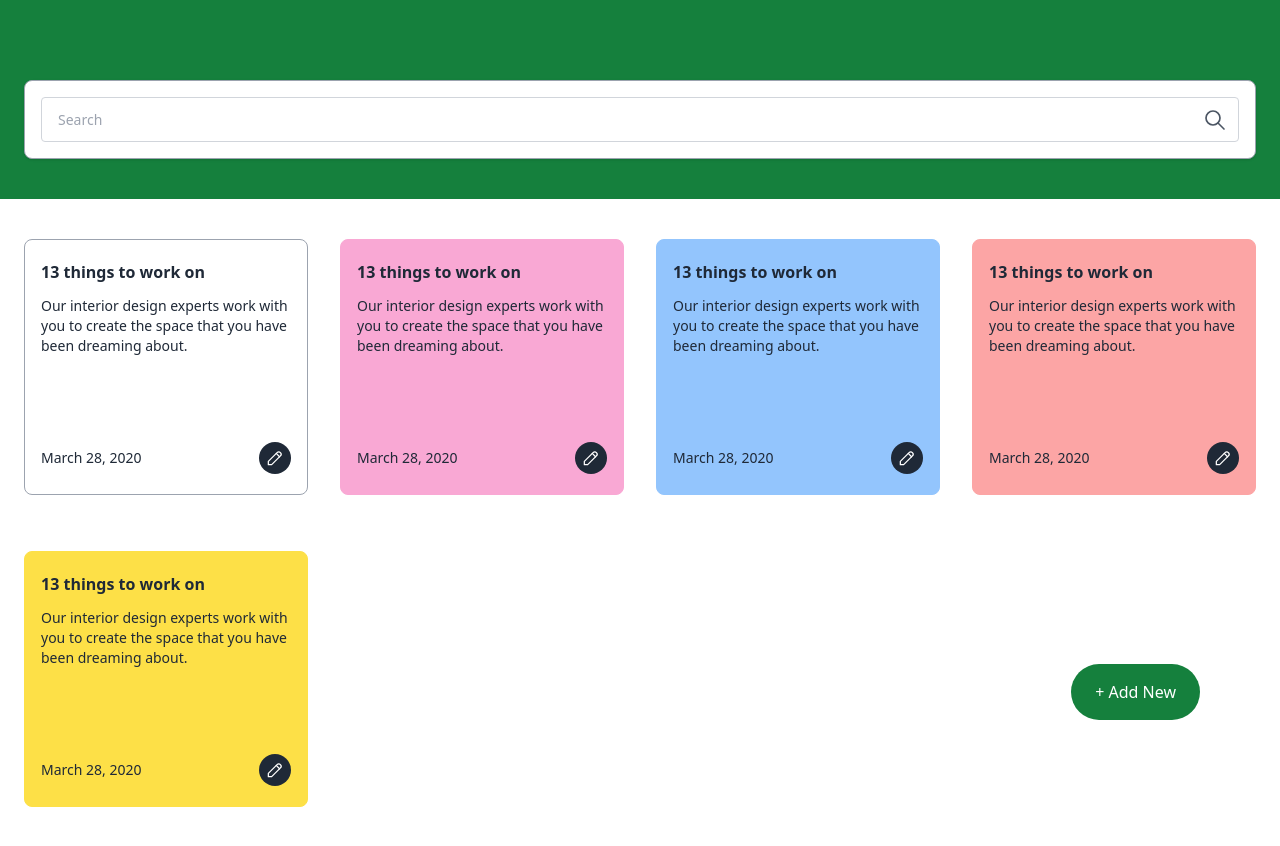
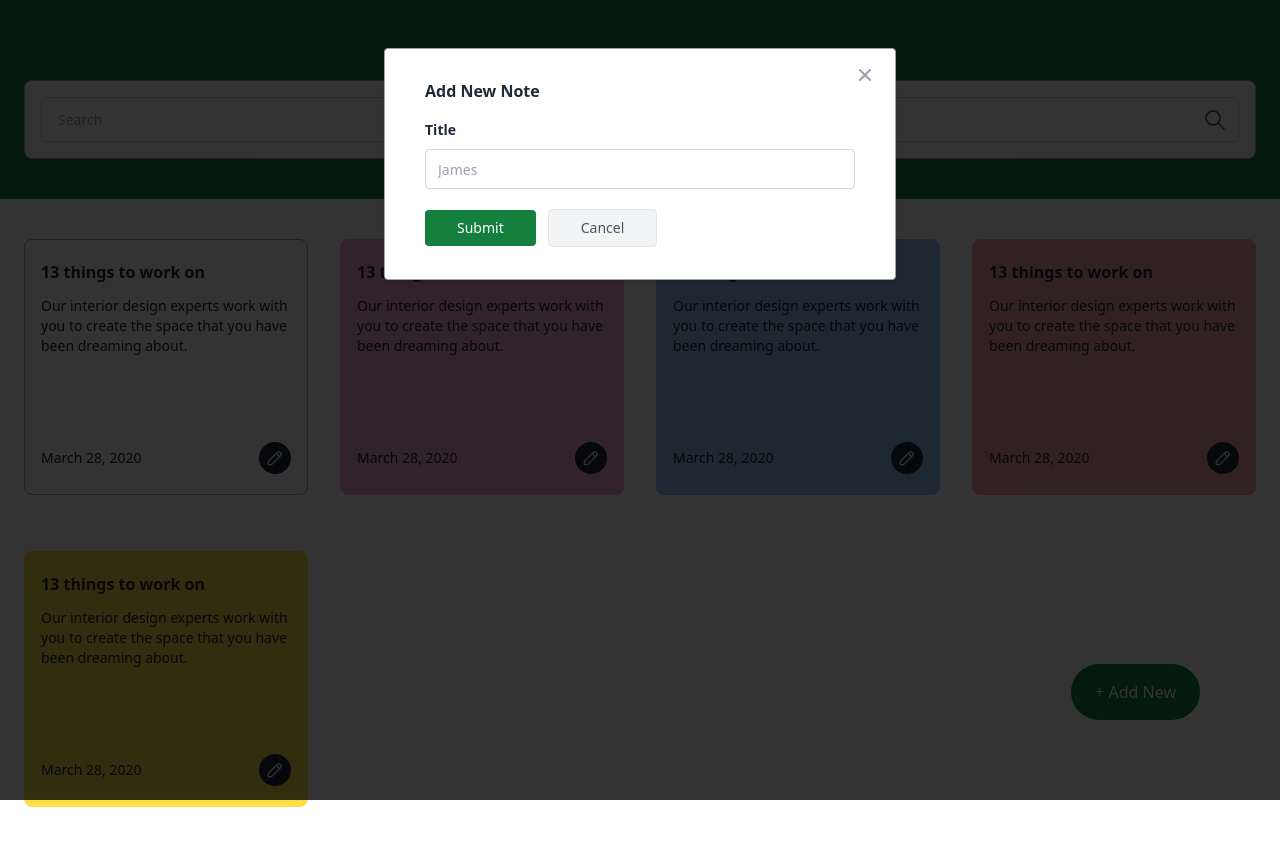
Before and after one commit to devsmitin/websmith-notes, a React (Create React App) app: page / in a window 1280 px wide. Both pictures are taken after a click on the button "+ Add New". Shown: the top 846 px of the page. Built offline with nearby package versions, Linux system fonts and the light colour scheme.

Commit message:
Form added

```diff
--- a/src/components/Fab.js
+++ b/src/components/Fab.js
@@ -1,12 +1,80 @@
-import React from "react";
+import React, { useState } from "react";
 
 function Fab() {
+
+  const [modalOpen, modalHandler] = useState(false);
+
   return (
     <div className="mx-auto container px-6">
       <div className="fixed bottom-10 lg:bottom-20 right-10 lg:right-20">
-        <button className="block bg-green-700 transition duration-150 ease-in-out hover:bg-green-600 rounded-full text-white px-6 py-4">
+        <button className="block bg-green-700 transition duration-150 ease-in-out hover:bg-green-600 rounded-full text-white px-6 py-4"
+            onClick={() => modalHandler(true)}
+        >
           + Add New
         </button>
+      </div>
+
+      <div>
+        <div
+          className={`py-12 bg-black bg-opacity-80 transition duration-150 ease-in-out z-10 absolute top-0 right-0 bottom-0 left-0 ${modalOpen ? '' : 'hidden'}`}
+          id="modal"
+        >
+          <div
+            role="alert"
+            className="container mx-auto w-11/12 md:w-2/3 max-w-lg"
+          >
+            <div className="relative py-8 px-5 md:px-10 bg-white shadow-md rounded border border-gray-400">
+              <h1 className="text-gray-800 font-lg font-bold tracking-normal leading-tight mb-4">
+                Add New Note
+              </h1>
+              <label
+                htmlFor="name"
+                className="text-gray-800 text-sm font-bold leading-tight tracking-normal"
+              >
+                Title
+              </label>
+              <input
+                id="name"
+                className="mb-5 mt-2 text-gray-600 focus:outline-none focus:border focus:border-green-700 font-normal w-full h-10 flex items-center pl-3 text-sm border-gray-300 rounded border"
+                placeholder="James"
+              />
+
+              <div className="flex items-center justify-start w-full">
+                <button className="focus:outline-none transition duration-150 ease-in-out hover:bg-green-600 bg-green-700 rounded text-white px-8 py-2 text-sm">
+                  Submit
+                </button>
+                <button
+                  className="focus:outline-none ml-3 bg-gray-100 transition duration-150 text-gray-600 ease-in-out hover:border-gray-400 hover:bg-gray-300 border rounded px-8 py-2 text-sm"
+                  onClick={() => modalHandler(false)}
+                >
+                  Cancel
+                </button>
+              </div>
+              <div
+                className="cursor-pointer absolute top-0 right-0 mt-4 mr-5 text-gray-400 hover:text-gray-600 transition duration-150 ease-in-out"
+                onClick={() => modalHandler(false)}
+              >
+                <svg
+                  xmlns="http://www.w3.org/2000/svg"
+                  aria-label="Close"
+                  className="icon icon-tabler icon-tabler-x"
+                  width={20}
+                  height={20}
+                  viewBox="0 0 24 24"
+                  strokeWidth="2.5"
+                  stroke="currentColor"
+                  fill="none"
+                  strokeLinecap="round"
+                  strokeLinejoin="round"
+                >
+                  <path stroke="none" d="M0 0h24v24H0z" />
+                  <line x1={18} y1={6} x2={6} y2={18} />
+                  <line x1={6} y1={6} x2={18} y2={18} />
+                </svg>
+              </div>
+            </div>
+          </div>
+        </div>
       </div>
     </div>
   );
--- /dev/null
+++ b/src/components/InputControl.js
@@ -0,0 +1,35 @@
+import React from "react";
+
+function InputControl(props) {
+  const [value, setValue] = useState(null);
+
+  let onChange = (e) => {
+    let { handler, id } = props;
+
+    const target = e.target;
+    const value = target.type === "checkbox" ? target.checked : target.value;
+    setValue(value);
+  };
+
+  const { label, value, handler, type, ...inputProps } = props;
+  const nontext_elms = ["textarea", "select", "checkbox", "radio"];
+
+  return (
+    <>
+      {label && (
+        <label htmlFor={inputProps.id} className="form-label">
+          {label}:
+        </label>
+      )}
+
+      {type === "textarea" && (
+        <textarea value={value} onChange={onChange} {...inputProps}></textarea>
+      )}
+      {!nontext_elms.includes(type) && (
+        <input value={value} onChange={onChange} {...inputProps} />
+      )}
+    </>
+  );
+}
+
+export default InputControl;
```
